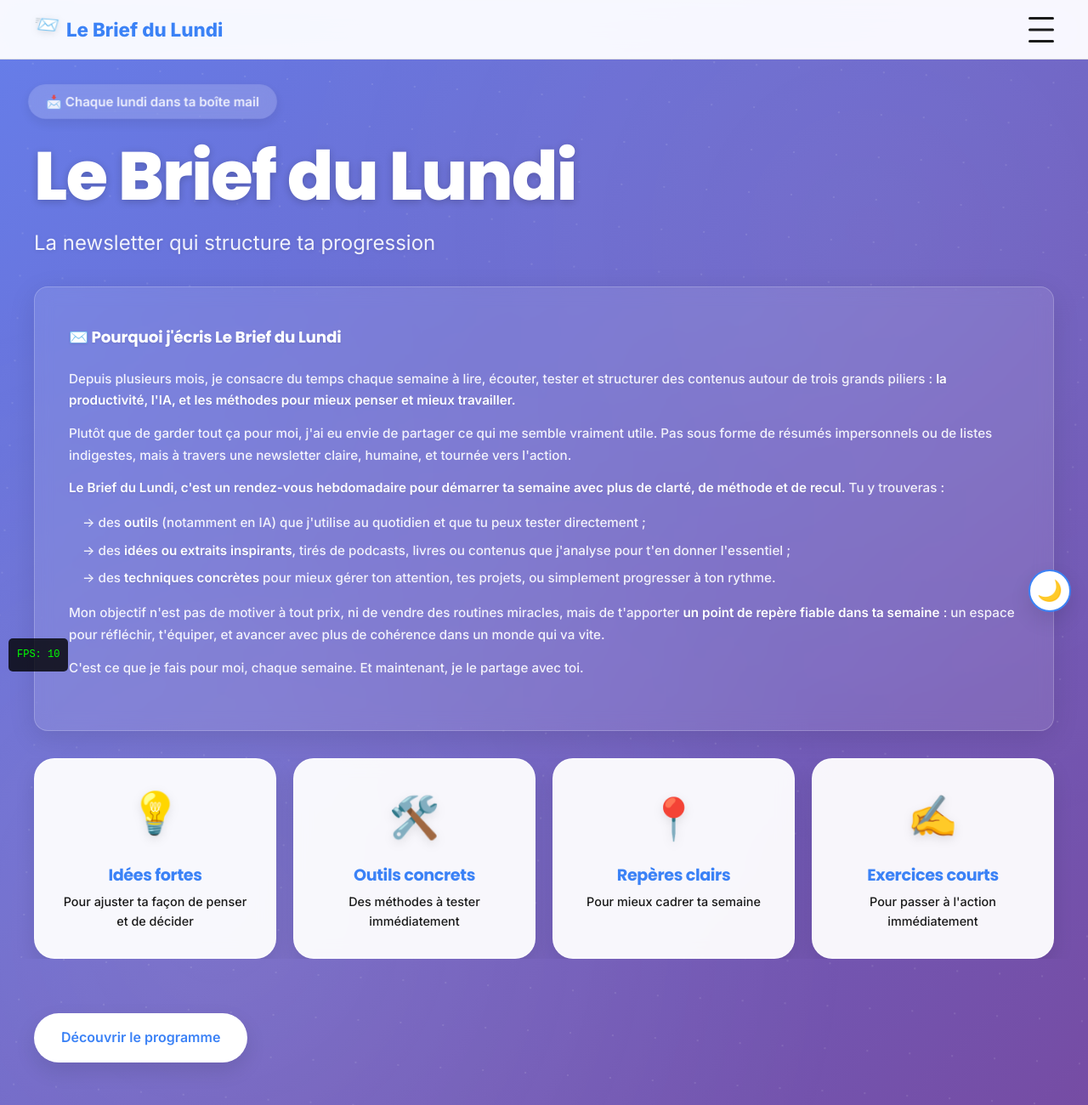
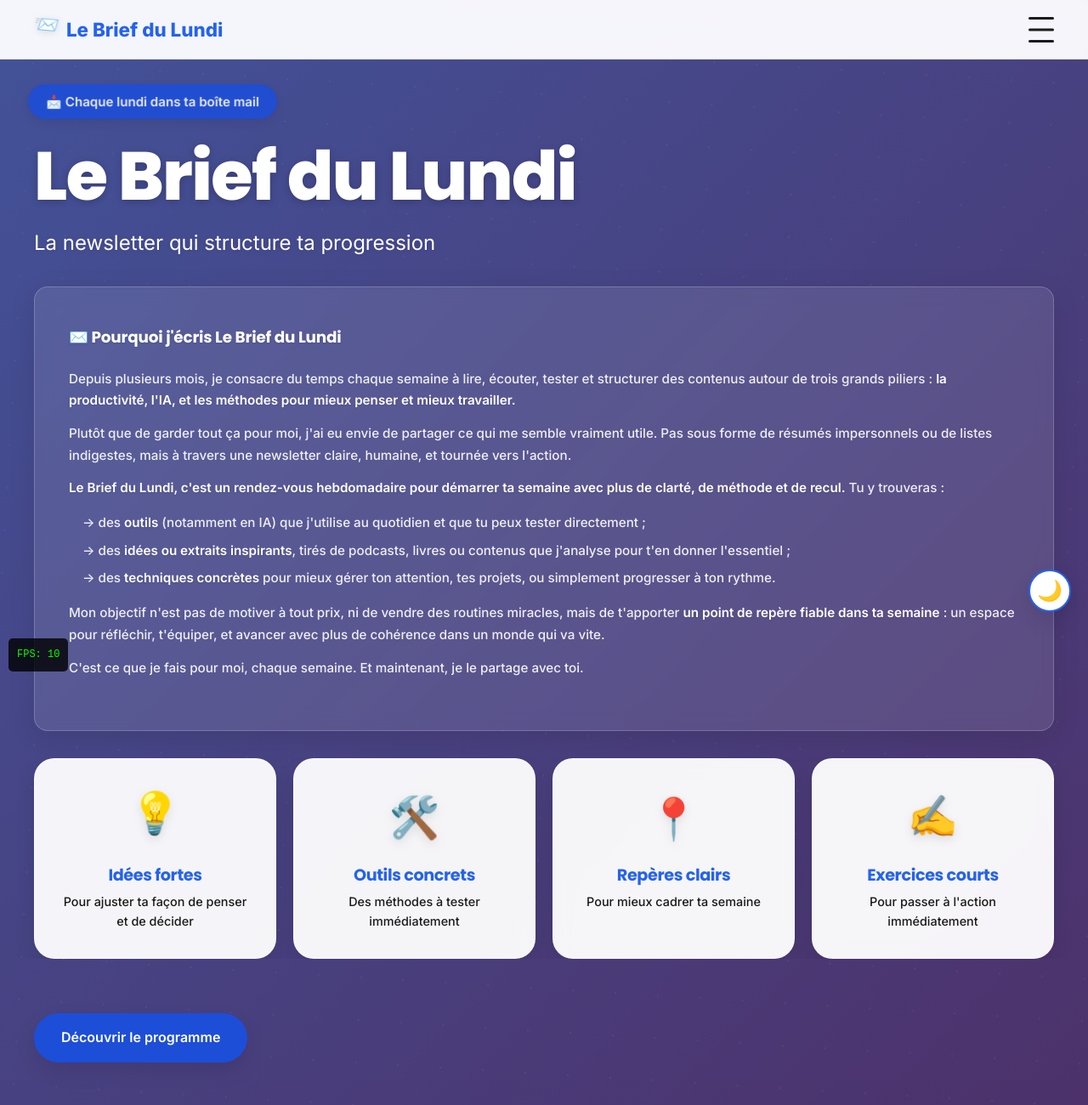
Before and after one commit to Yousee75/le-brief-du-lundi, a plain HTML site: page index.html in a window 1280 px wide. Shown: the top 1300 px of the page at 85% size. Drawn offline with nearby package versions, Linux system fonts and the light colour scheme; animation ran at ten frames a second.

Commit message:
Fix: contraste WCAG (styles.css)

```diff
--- a/css/styles.css
+++ b/css/styles.css
@@ -5,8 +5,8 @@
 
 /* Variables CSS */
 :root {
-    --primary: #3b82f6;
-    --primary-dark: #2563eb;
+    --primary: #2563eb;      /* bleu plus sombre  ➜ meilleur contraste */
+    --primary-dark: #1d4ed8; /* encore un cran plus foncé, pour les liens */
     --accent: #10b981;
     --accent-light: #34d399;
     --text: #1a1a1a;  /* Noir doux pour meilleure lisibilité */
@@ -48,6 +48,13 @@
     --shadow-colored: 0 10px 40px rgba(96, 165, 250, 0.2);
 }
 
+/* Liens et anchors 100 % lisibles */
+a,
+.card-link {
+  color: var(--primary-dark);
+}
+
+
 /* Reset & Base Styles */
 * {
     margin: 0;
@@ -343,8 +350,7 @@ header.scrolled {
     left: 0;
     right: 0;
     bottom: 0;
-    background: radial-gradient(circle at 20% 80%, rgba(255,255,255,0.1) 0%, transparent 50%),
-                radial-gradient(circle at 80% 20%, rgba(255,255,255,0.05) 0%, transparent 50%);
+    background: rgba(0,0,0,0.35); /* voile sombre homogène */
 }
 
 @keyframes move {
@@ -394,11 +400,32 @@ header.scrolled {
 
 .hero-subtitle {
     font-size: 1.2rem;
-    color: rgba(255,255,255,0.9);
+    color: #ffffff;
     margin-bottom: 2rem;
     font-weight: 400;
     text-shadow: 0 1px 5px rgba(0,0,0,0.1);
 }
+
+/* Poignée de la modal : plus dense */
+.modal-handle {
+  background: var(--text); /* #1a1a1a */
+  height: 6px;             /* un peu plus épais */
+}
+
+/* Points de carrousel plus visibles */
+.dot          { background: rgba(255,255,255,0.6); }
+.dot.active   { background: #ffffff; }
+
+/* Poignée de la modal : plus dense */
+.modal-handle {
+  background: var(--text); /* #1a1a1a */
+  height: 6px;             /* un peu plus épais */
+}
+
+/* Points de carrousel plus visibles */
+.dot          { background: rgba(255,255,255,0.6); }
+.dot.active   { background: #ffffff; }
+
 
 .hero-intro {
     background: rgba(255,255,255,0.1);
@@ -591,8 +618,8 @@ header.scrolled {
 /* CTA Button */
 .cta-button {
     display: inline-block;
-    background: white;
-    color: var(--primary);
+    background: var(--primary-dark);
+    color: #ffffff;
     padding: 16px 32px;
     border-radius: 30px;
     font-weight: 600;
@@ -688,6 +715,13 @@ header.scrolled {
     color: var(--text-light);
     margin-top: 1rem;
     font-weight: 500;
+}
+
+/* Lisibilité renforcée sur badge et read-more */
+.read-more,
+.hero-badge {
+  background: var(--primary-dark); /* fond coloré */
+  color: #ffffff;                  /* texte blanc net */
 }
 
 /* Summary Cards */
@@ -1656,8 +1690,4 @@ footer a {
     p, li, span {
         color: #000000 !important;
     }
-<<<<<<< HEAD
-}
-=======
-}
->>>>>>> 56465051c7c55cdb79062d37e24d0c06457b7adf
+}
```
